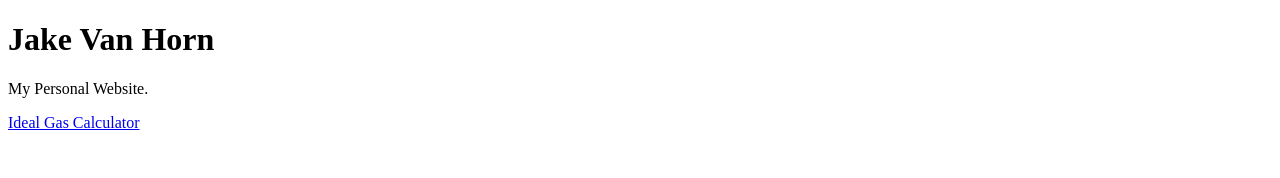
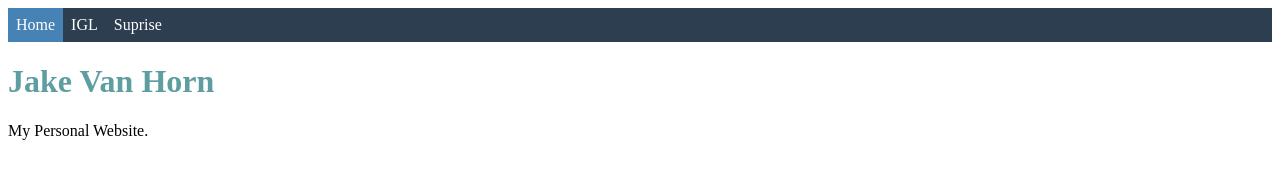
Before and after one commit to jakevanhorn/jakevanhorn.github.io, a plain HTML site: page index.html in a window 1280 px wide. Drawn offline with Linux system fonts and the light colour scheme.

Commit message:
Working on CSS

```diff
--- a/index.html
+++ b/index.html
@@ -3,16 +3,62 @@
 
 <head>
 <title>Jake Van Horn</title>
+
+<style>
+
+    body {
+/*
+        background-image: url('background.jpg');
+        background-repeat: no-repeat;
+        background-size: 100%;
+*/
+    }
+
+    ul {
+        list-style-type: none;
+        margin: 0;
+        padding: 0;
+        overflow: hidden;
+        background-color: #2C3E50;
+    }
+
+    li {
+        float: left;
+    }
+
+    li a {
+        display: block;
+        padding: 8px;
+        color: white;
+        text-decoration: none;
+    }
+
+    li:hover:not(.active) {
+        background-color: black;
+    }
+
+    .active {
+        background-color: steelblue;
+    }
+
+    h1 {
+        color: cadetblue;
+    }
+
+</style>
+
 </head>
 
 <body>
 
+<ul>
+    <li><a class="active" href="index.html">Home</a></li>
+    <li><a href="chemE.html">IGL</a></li>
+    <li><a href="https://www.youtube.com/watch?v=2ocykBzWDiM" target="=_blank"> Suprise </a></li><br>
+</ul>
+
 <h1> Jake Van Horn </h1>
 <p> My Personal Website. </p>
 
-<p>
-<a href="chemE.html" target="_self"> Ideal Gas Calculator </a>
-</p>
-
 </body>
 </html>
```
Also changed, not shown: chemE.html (+50 -0 lines), 1 other file.
